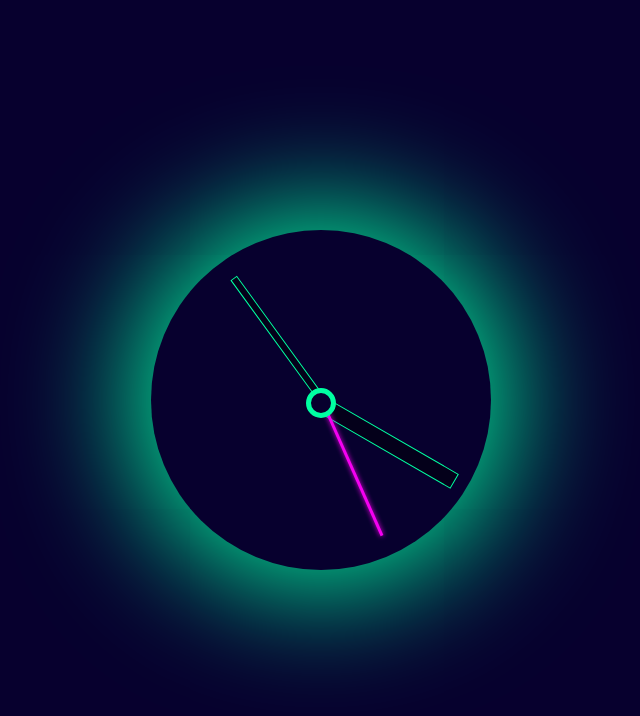
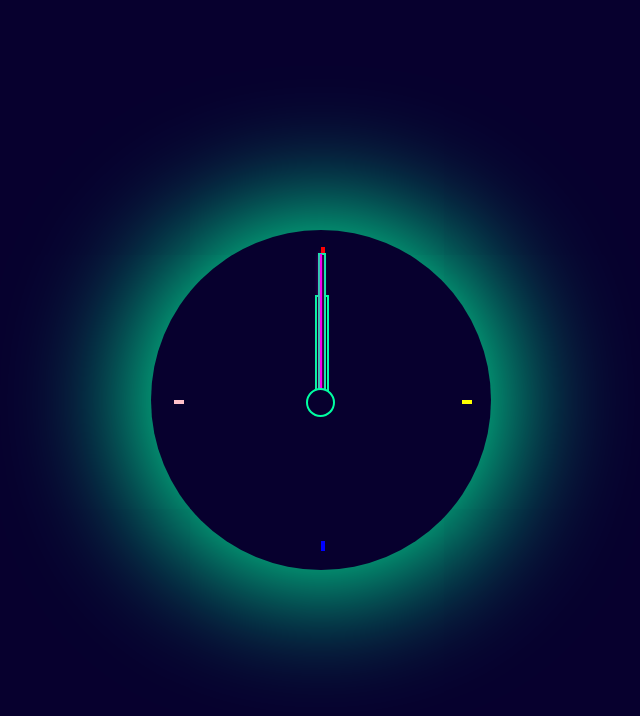
Before and after one commit to Steve-Carlton/JS-Clock, a plain HTML site: page index.html in a window 1280 px wide. Shown: the whole page, without its empty margins (319-959 px from the left). Drawn offline with Linux system fonts and the light colour scheme.

Commit message:
recenter hands. shorten hour hand. adding cardinal hour marks.

```diff
--- a/index.html
+++ b/index.html
@@ -9,6 +9,12 @@
 
     <div class="clock">
       <div class="clock-face">
+        <div class="ticmarks">
+          <div class="tic" id="top"></div>
+          <div class="tic" id="right"></div>
+          <div class="tic" id="bottom"></div>
+          <div class="tic" id="left"></div>
+        </div>
 
         <div class="hand hour-hand"></div>
         <div class="hand min-hand"></div>
@@ -53,83 +59,129 @@
       transform: translateY(-3px); /* account for the height of the clock hands */
     }
 
+    .ticmarks .tic {
+      width: 6px;
+      height: 6px;
+      background-color: yellow;
+      position: absolute;
+      left: 49%;
+    }
+
+    #top {
+      position: absolute;
+      top: 0;
+      left: 50%;
+      background-color: red;
+      height: 10px;
+      width: 4px;
+    }
+    #right {
+      position: absolute;
+      top: 50%;
+      left: 98%;
+      background-color: yellow;
+      transform: rotate(90deg);
+      height: 10px;
+      width: 4px;
+    }
+    #bottom {
+      position: absolute;
+      top: 98%;
+      left: 50%;
+      background-color: blue;
+      height: 10px;
+      width: 4px;
+    }
+    #left {
+      position: absolute;
+      top: 50%;
+      left: 2%;
+      background-color: pink;
+      transform: rotate(90deg);
+      height: 10px;
+      width: 4px;
+    }
+
+
+
+    .hour-hand {
+      width: 35%;
+      height: 10px;
+      background: #04001a;
+      border: 2px solid #00ffa2;
+      position: absolute;
+      top: 50%;
+      left: 14%;
+      transform-origin: center right;
+      transform: rotate(90deg);
+    }
+
+    .min-hand {
+      border: 2px solid #00ffa2;
+      width: 49%;
+      height: 4px;
+      background: #04001a;
+      position: absolute;
+      top: 51%;
+      transform-origin: center right;
+      transform: rotate(90deg);
+    }
+
+    .second-hand {
+      height: 2px;
+      width: 50%;
+      background: #f500f1;
+      box-shadow: 0px 0px 5px #f500f1;
+      position: absolute;
+      top: 52%;
+      transform-origin: center right;
+      transform: rotate(90deg);
+      transition: all .05s ease;
+    }
+
     .center {
-      width: 20px;
-      height: 20px;
+      width: 25px;
+      height: 25px;
       border-radius: 50%;
       background: #07002e;
-      border: 5px solid #00ffa2;
+      border: 2px solid #00ffa2;
       position: absolute;
       top: 47%;
       left: 45%;
     }
 
-    .second-hand {
-      height: 3px;
-      width: 50%;
-      background: #f500f1;
-      box-shadow: 0px 0px 5px #f500f1;
-      position: absolute;
-      top: 50%;
-      transform-origin: 100%;
-      transform: rotate(90deg);
-      transition: all .05s ease;
-    }
-
-    .min-hand {
-      border: 1px solid #00ffa2;
-      width: 50%;
-      height: 6px;
-      background: #04001a;
-      position: absolute;
-      top: 50%;
-      transform-origin: 100%;
-      transform: rotate(90deg);
-    }
-
-    .hour-hand {
-      width: 50%;
-      height: 15px;
-      background: #04001a;
-      border: 1px solid #00ffa2;
-      position: absolute;
-      top: 50%;
-      transform-origin: 100%;
-      transform: rotate(90deg);
-    }
-
   </style>
 
   <script>
-  function setDate() {
-    const getTime = new Date();
-    const seconds = getTime.getSeconds();
-    const minutes = getTime.getMinutes();
-    let hour24 = getTime.getHours();
-    if (hour24 > 12) {
-      hour24 -= 12;
-    }
-    const secondHand = document.querySelector('.second-hand');
-    const minHand = document.querySelector('.min-hand');
-    const hourHand = document.querySelector('.hour-hand');
-
-    const secondDegrees = ((seconds / 60) * 360) + 90;
-    const minDegrees = ((minutes/ 60) * 360) + 90;
-    const hourDegrees = ((hour24 / 12) * 360) + 90;
-
-    secondHand.style.transform = `rotate(${secondDegrees}deg)`;
-    minHand.style.transform = `rotate(${minDegrees}deg)`;
-    hourHand.style.transform = `rotate(${hourDegrees}deg)`;
-
-    //prevents hands from 'rewinding' to 90degrees.
-    if (secondDegrees > 444 || secondDegrees == 90) {
-      secondHand.style.transition = "none";
-    } else {
-      secondHand.style.transition = "";
-    }
-  }
-  //functions can be set to run at a regular timing interval. provide funtion name and time(milliseconds)
-  setInterval(setDate, 1000);
+  // function setDate() {
+  //   const getTime = new Date();
+  //   const seconds = getTime.getSeconds();
+  //   const minutes = getTime.getMinutes();
+  //   let hour24 = getTime.getHours();
+  //   if (hour24 > 12) {
+  //     hour24 -= 12;
+  //   }
+  //   const secondHand = document.querySelector('.second-hand');
+  //   const minHand = document.querySelector('.min-hand');
+  //   const hourHand = document.querySelector('.hour-hand');
+  //
+  //   const secondDegrees = ((seconds / 60) * 360) + 90;
+  //   const minDegrees = ((minutes/ 60) * 360) + 90;
+  //   const hourDegrees = ((hour24 / 12) * 360) + 90;
+  //
+  //   secondHand.style.transform = `rotate(${secondDegrees}deg)`;
+  //   minHand.style.transform = `rotate(${minDegrees}deg)`;
+  //   hourHand.style.transform = `rotate(${hourDegrees}deg)`;
+  //
+  //   //prevents hands from 'rewinding' to 90degrees.
+  //   if (secondDegrees > 444 || secondDegrees == 90) {
+  //     secondHand.style.transition = "none";
+  //   } else {
+  //     secondHand.style.transition = "";
+  //   }
+  // }
+  // //functions can be set to run at a regular timing interval. provide funtion name and time(milliseconds)
+  // setInterval(setDate, 1000);
 
   </script>
 </body>
```
